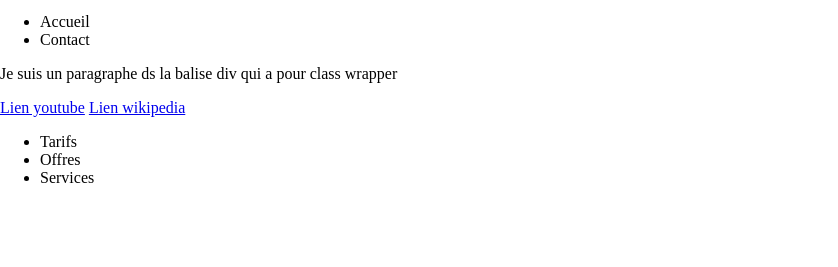
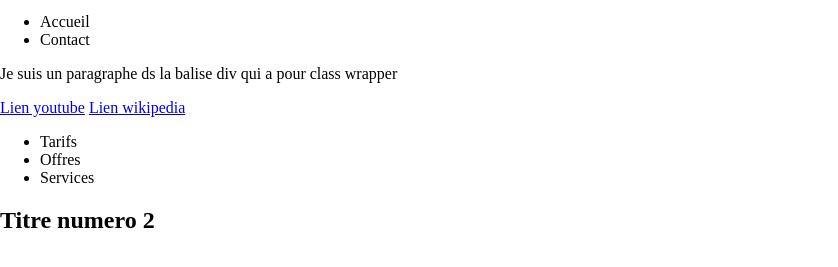
Before and after one commit to kevinkalenga/Formation-Git, a plain HTML site: page index.html in a window 1280 px wide. Shown: the part 101-368 px from the top of the page, without its empty margins (0-838 px from the left). Drawn offline with Linux system fonts and the light colour scheme.

Commit message:
Title number two has been included in our website

```diff
--- a/index.html
+++ b/index.html
@@ -23,6 +23,11 @@
         <li>Offres</li>
         <li>Services</li>
       </ul>
+      <div>
+
+	   <h2>Titre numero 2</h2>
+
+      </div>
     </div>
   </body>
 </html>
```
